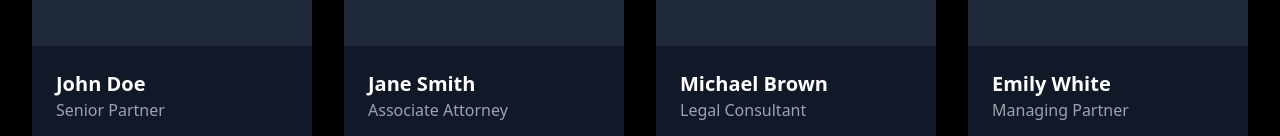
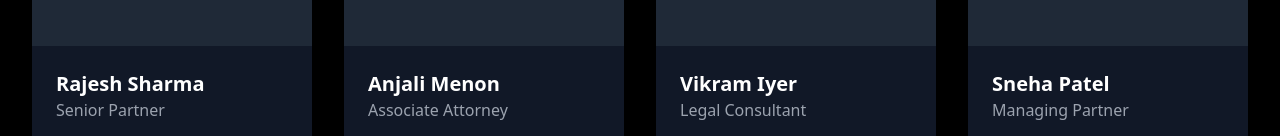
Before and after one commit to Hima-D/lawgical, a Next.js app: page /team in a window 1280 px wide. Shown: the part 798-934 px from the top of the page. Built offline with nearby package versions, Linux system fonts and the light colour scheme.

Commit message:
Update team member details: replace names, contact information, and qualifications for accuracy

```diff
--- a/src/app/team/page.jsx
+++ b/src/app/team/page.jsx
@@ -8,57 +8,58 @@ import { UserCircleIcon, X, ChevronRight, Calendar, Mail, Phone } from 'lucide-r
 const teamMembers = [
   {
     id: 1,
-    name: "John Doe",
+    name: "Rajesh Sharma",
     title: "Senior Partner",
     specialty: "Corporate Law",
-    description: "John is an experienced corporate lawyer with over 15 years of experience handling mergers, acquisitions, and corporate compliance.",
-    education: "J.D., Harvard Law School",
-    barAdmissions: ["New York", "California"],
+    description: "Rajesh is an experienced corporate lawyer with over 20 years of experience handling mergers, acquisitions, and corporate compliance.",
+    education: "LL.B., National Law School of India University (NLSIU), Bangalore",
+    barAdmissions: ["Delhi High Court", "Supreme Court of India"],
     contactInfo: {
-      email: "john.doe@lawfirm.com",
-      phone: "(555) 123-4567"
+      email: "rajesh.sharma@lawgical.io",
+      phone: "+91 9876543210"
     }
   },
   {
     id: 2,
-    name: "Jane Smith",
+    name: "Anjali Menon",
     title: "Associate Attorney",
     specialty: "Criminal Defense",
-    description: "Jane specializes in criminal defense and has successfully defended clients in numerous high-profile cases.",
-    education: "J.D., Yale Law School",
-    barAdmissions: ["Pennsylvania", "New Jersey"],
+    description: "Anjali specializes in criminal defense and has successfully defended clients in several high-profile cases.",
+    education: "LL.B., Gujarat National Law University (GNLU), Gandhinagar",
+    barAdmissions: ["Kerala High Court", "Madras High Court"],
     contactInfo: {
-      email: "jane.smith@lawfirm.com",
-      phone: "(555) 234-5678"
+      email: "anjali.menon@lawgical.io",
+      phone: "+91 9876543211"
     }
   },
   {
     id: 3,
-    name: "Michael Brown",
+    name: "Vikram Iyer",
     title: "Legal Consultant",
     specialty: "Family Law",
-    description: "Michael offers expert legal consultation on family law matters, including divorce and child custody.",
-    education: "J.D., Stanford Law School",
-    barAdmissions: ["Texas", "Florida"],
+    description: "Vikram offers expert legal consultation on family law matters, including divorce and child custody.",
+    education: "LL.M., Faculty of Law, University of Delhi",
+    barAdmissions: ["Bombay High Court", "Karnataka High Court"],
     contactInfo: {
-      email: "michael.brown@lawfirm.com",
-      phone: "(555) 345-6789"
+      email: "vikram.iyer@lawgical.io",
+      phone: "+91 9876543212"
     }
   },
   {
     id: 4,
-    name: "Emily White",
+    name: "Sneha Patel",
     title: "Managing Partner",
     specialty: "Intellectual Property",
-    description: "Emily provides legal counsel on intellectual property rights, patents, and trademarks.",
-    education: "J.D., Columbia Law School",
-    barAdmissions: ["Washington", "Oregon"],
+    description: "Sneha provides legal counsel on intellectual property rights, patents, and trademarks.",
+    education: "LL.M., Indian Law Institute (ILI), New Delhi",
+    barAdmissions: ["Gujarat High Court", "Delhi High Court"],
     contactInfo: {
-      email: "emily.white@lawfirm.com",
-      phone: "(555) 456-7890"
+      email: "sneha.patel@lawgical.io",
+      phone: "+91 9876543213"
     }
   },
 ];
+
 
 const Team = () => {
   const [selectedMember, setSelectedMember] = React.useState(null);
```
